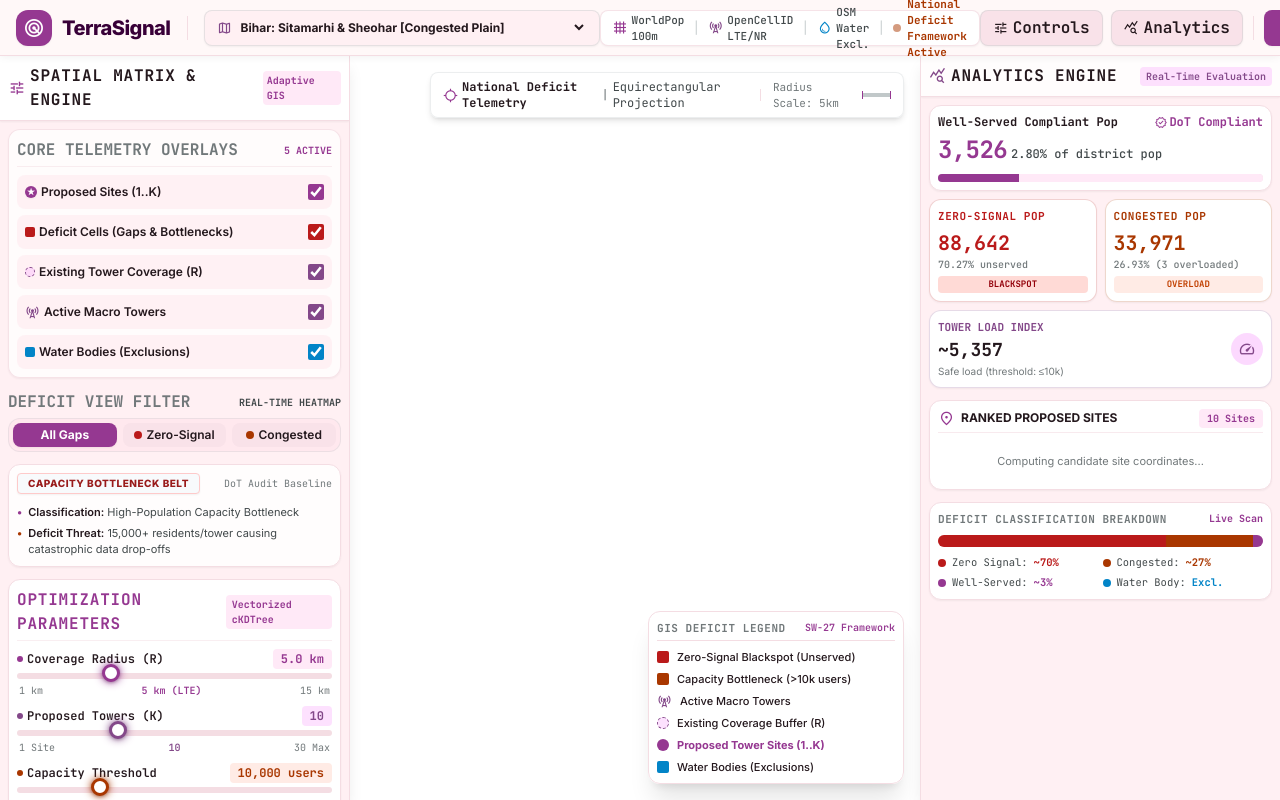
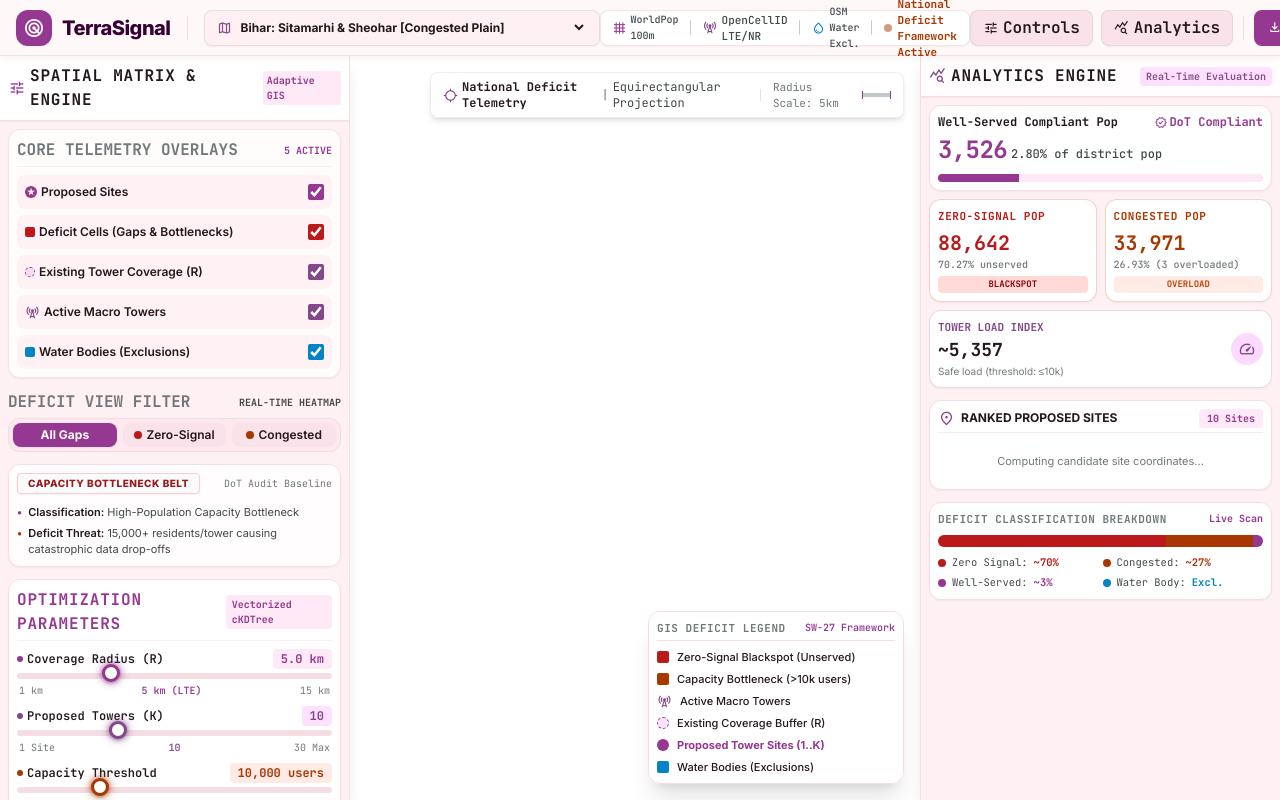
Before and after one commit to KeerthiVasan077/rural-coverage-mapper, a plain HTML site: page frontend/index.html in a window 1280 px wide. Shown: the top 800 px of the page. Drawn offline with nearby package versions, Linux system fonts and the light colour scheme; no server answers; files whose address does not match are found by name.

Commit message:
Adjust scrollbar and font sizes in index.html

```diff
--- a/frontend/index.html
+++ b/frontend/index.html
@@ -124,8 +124,8 @@
       }
     }
     ::-webkit-scrollbar {
-      width: 5px;
-      height: 5px;
+      width: 6px;
+      height: 6px;
     }
     ::-webkit-scrollbar-track {
       background: #fff0f3;
@@ -149,8 +149,8 @@
       display: flex;
       align-items: center;
       justify-content: center;
-      width: 24px;
-      height: 24px;
+      width: 23px;
+      height: 23px;
       background-color: #953891;
       border: 2px solid #ffffff;
       border-radius: 50%;
@@ -299,8 +299,8 @@
     <!-- Center Unified Control Bar with Vertical Dividers ( | ) (Height aligned: h-9) -->
     <div class="hidden xl:flex items-center h-9 px-space-md bg-surface-container-lowest rounded-lg border border-surface-variant/80 shadow-sm gap-2.5 text-xs">
       <div class="flex items-center gap-1 font-label-sm text-on-surface-variant">
-        <span class="material-symbols-outlined text-primary text-[15px]">grid_4x4</span>
-        <span class="font-mono font-medium text-[11px]">WorldPop 100m</span>
+        <span class="material-symbols-outlined text-primary text-[14px]">grid_4x4</span>
+        <span class="font-mono font-medium text-[10px]">WorldPop 100m</span>
       </div>
 
       <span class="text-outline-variant select-none">|</span>
@@ -313,8 +313,8 @@
       <span class="text-outline-variant select-none">|</span>
 
       <div class="flex items-center gap-1 font-label-sm text-on-surface-variant">
-        <span class="material-symbols-outlined text-[#0284c7] text-[15px]">water_drop</span>
-        <span class="font-mono font-medium text-[11px]">OSM Water Excl.</span>
+        <span class="material-symbols-outlined text-[#0284c7] text-[14px]">water_drop</span>
+        <span class="font-mono font-medium text-[10px]">OSM Water Excl.</span>
       </div>
 
       <span class="text-outline-variant select-none">|</span>
@@ -383,7 +383,7 @@
             <label class="group flex items-center justify-between p-2 rounded-lg bg-surface-container/50 hover:bg-surface-container transition-colors cursor-pointer">
               <div class="flex items-center gap-space-xs">
                 <span class="w-3 h-3 rounded-full bg-primary flex items-center justify-center text-[8px] font-bold text-white shadow-sm">★</span>
-                <span class="font-body-sm text-[12px] font-semibold text-on-surface">Proposed Sites (1..K)</span>
+                <span class="font-body-sm text-[12px] font-semibold text-on-surface">Proposed Sites </span>
               </div>
               <input id="layerProposed" checked type="checkbox" class="h-4 w-4 rounded accent-primary cursor-pointer"/>
             </label>
```
